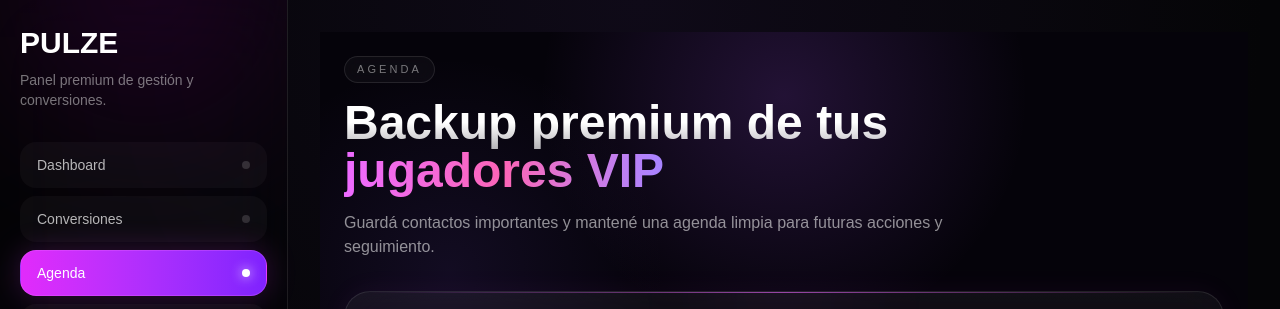
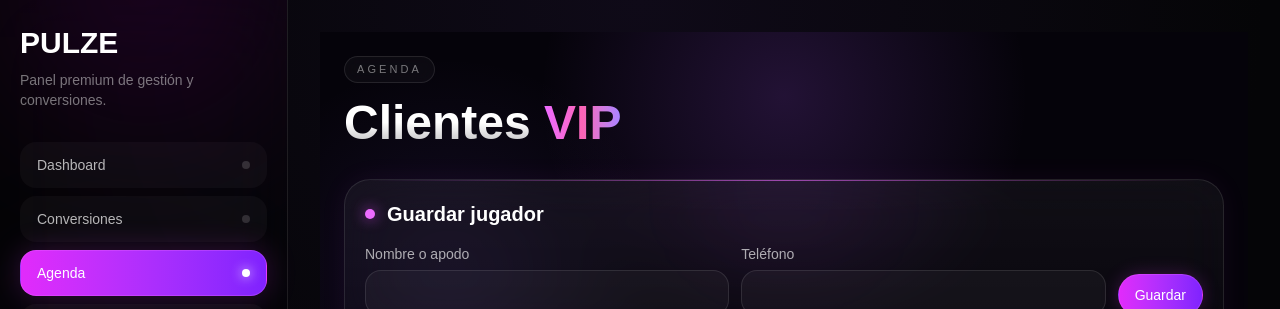
Before and after one commit to pulzeaplicacion/pulzeapp, a Next.js app: page /dashboard/agenda in a window 1280 px wide. Shown: the top 309 px of the page. Built offline with nearby package versions, Linux system fonts and the light colour scheme; no server answers.

Commit message:
style: refine agenda layout and add search

```diff
--- a/app/dashboard/agenda/page.tsx
+++ b/app/dashboard/agenda/page.tsx
@@ -127,17 +127,14 @@ export default function Page() {
 
           <h1 className="mt-3 max-w-3xl text-3xl font-semibold leading-none sm:mt-4 sm:text-4xl md:text-5xl">
             <span className="bg-gradient-to-b from-white via-white to-white/70 bg-clip-text text-transparent">
-              Backup premium de tus
+              Clientes
             </span>{" "}
             <span className="bg-gradient-to-r from-fuchsia-400 via-pink-400 to-violet-400 bg-clip-text text-transparent">
-              jugadores VIP
+              VIP
             </span>
           </h1>
 
-          <p className="mt-3 max-w-2xl text-xs text-white/55 sm:mt-4 sm:text-sm md:text-base">
-            Guardá contactos importantes y mantené una agenda limpia para futuras
-            acciones y seguimiento.
-          </p>
+
         </div>
 
         <form
```
